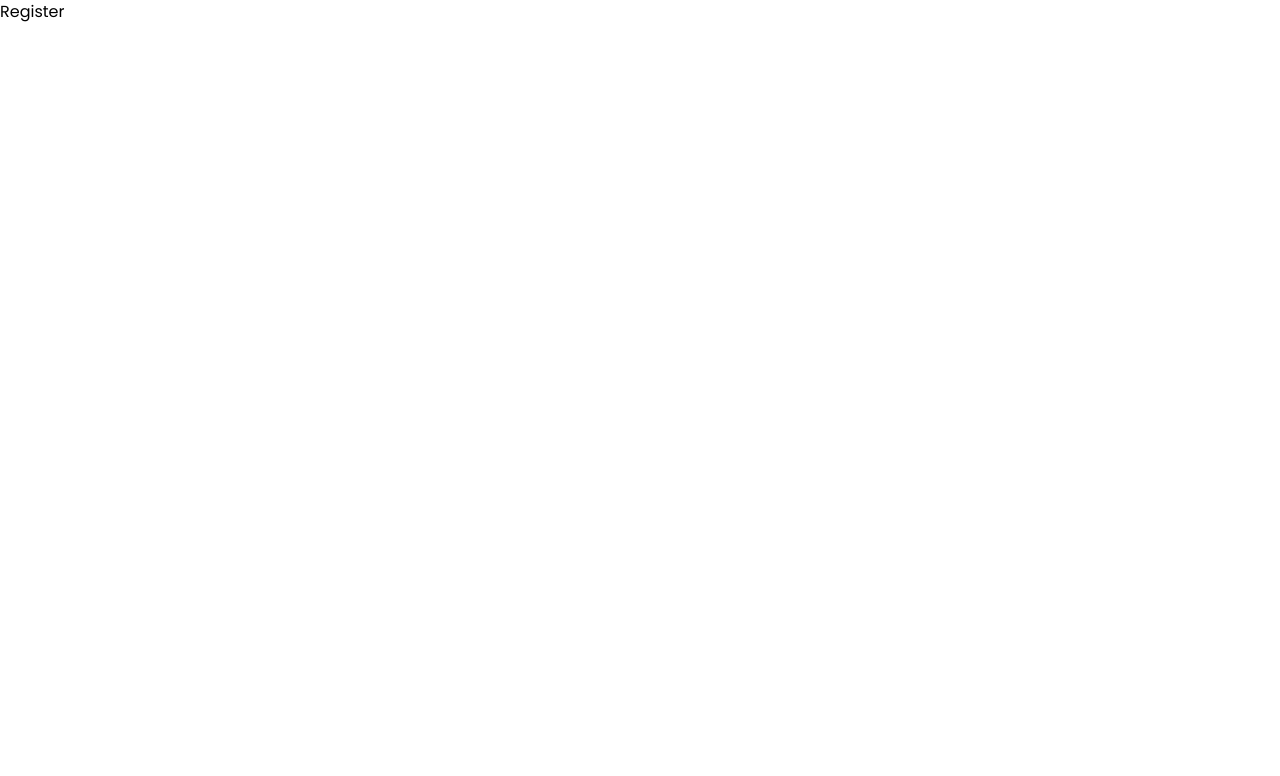
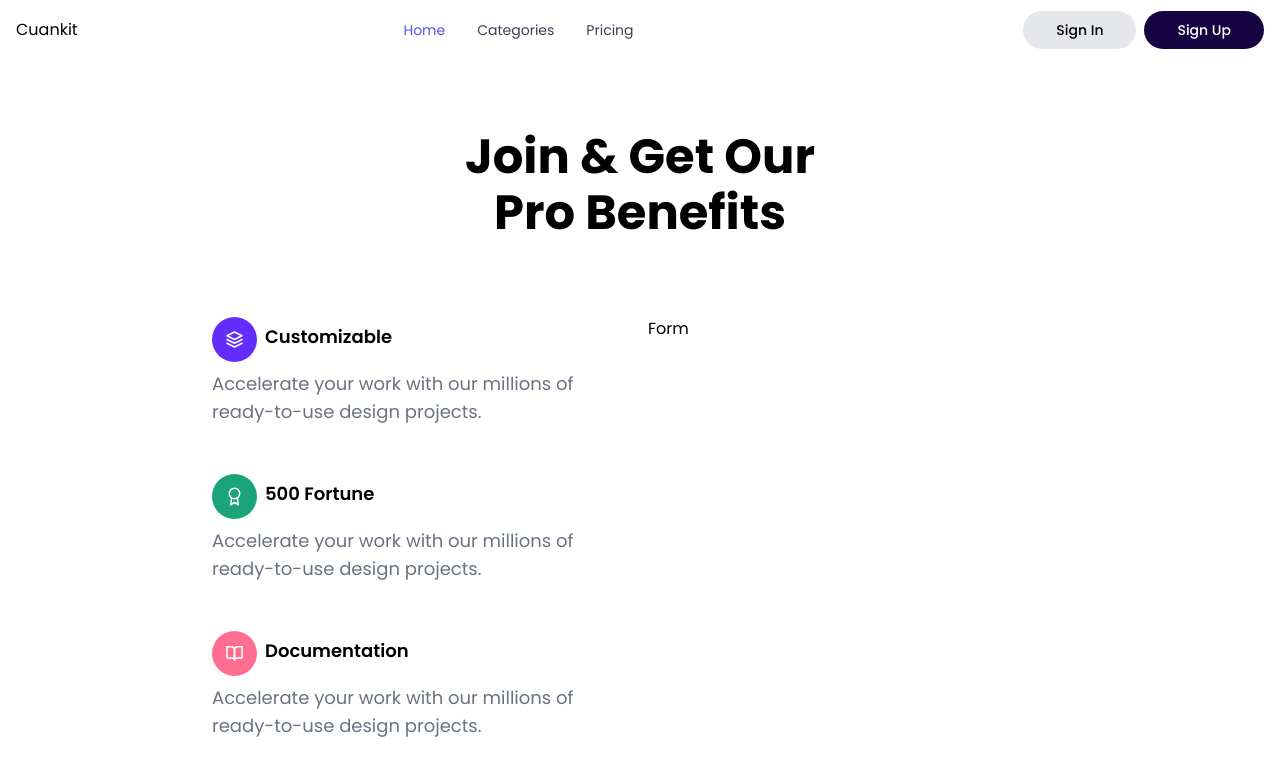
Before and after one commit to budiigunawan/cuankit-react, a React (Vite) app: page /register in a window 1280 px wide. Shown: the top 776 px of the page. Built offline with nearby package versions, Linux system fonts and the light colour scheme.

Commit message:
[CUAN-003] add register, register header, and benefits components

```diff
--- /dev/null
+++ b/src/assets/icons/BookIcon.tsx
@@ -0,0 +1,30 @@
+function BookIcon() {
+  return (
+    <svg
+      width='45'
+      height='45'
+      viewBox='0 0 60 60'
+      fill='none'
+      xmlns='http://www.w3.org/2000/svg'
+      className='inline align-middle'
+    >
+      <circle cx='30' cy='30' r='30' fill='#FF6D90' />
+      <path
+        d='M40 21H34C32.9391 21 31.9217 21.4214 31.1716 22.1716C30.4214 22.9217 30 23.9391 30 25V39C30 38.2044 30.3161 37.4413 30.8787 36.8787C31.4413 36.3161 32.2044 36 33 36H40V21Z'
+        stroke='white'
+        stroke-width='2'
+        stroke-linecap='round'
+        stroke-linejoin='round'
+      />
+      <path
+        d='M20 21H26C27.0609 21 28.0783 21.4214 28.8284 22.1716C29.5786 22.9217 30 23.9391 30 25V39C30 38.2044 29.6839 37.4413 29.1213 36.8787C28.5587 36.3161 27.7956 36 27 36H20V21Z'
+        stroke='white'
+        stroke-width='2'
+        stroke-linecap='round'
+        stroke-linejoin='round'
+      />
+    </svg>
+  );
+}
+
+export default BookIcon;
--- /dev/null
+++ b/src/assets/icons/MedalIcon.tsx
@@ -0,0 +1,30 @@
+function MedalIcon() {
+  return (
+    <svg
+      width='45'
+      height='45'
+      viewBox='0 0 60 60'
+      fill='none'
+      xmlns='http://www.w3.org/2000/svg'
+      className='inline align-middle'
+    >
+      <circle cx='30' cy='30' r='30' fill='#1BA37A' />
+      <path
+        d='M30 33C33.866 33 37 29.866 37 26C37 22.134 33.866 19 30 19C26.134 19 23 22.134 23 26C23 29.866 26.134 33 30 33Z'
+        stroke='white'
+        stroke-width='2'
+        stroke-linecap='round'
+        stroke-linejoin='round'
+      />
+      <path
+        d='M26.21 31.89L25 41L30 38L35 41L33.79 31.88'
+        stroke='white'
+        stroke-width='2'
+        stroke-linecap='round'
+        stroke-linejoin='round'
+      />
+    </svg>
+  );
+}
+
+export default MedalIcon;
--- /dev/null
+++ b/src/assets/icons/StackIcon.tsx
@@ -0,0 +1,37 @@
+function StackIcon() {
+  return (
+    <svg
+      width='45'
+      height='45'
+      viewBox='0 0 60 60'
+      fill='none'
+      xmlns='http://www.w3.org/2000/svg'
+      className='inline align-middle'
+    >
+      <circle cx='30' cy='30' r='30' fill='#642DFB' />
+      <path
+        d='M20 35L30 40L40 35'
+        stroke='white'
+        stroke-width='2'
+        stroke-linecap='round'
+        stroke-linejoin='round'
+      />
+      <path
+        d='M20 30L30 35L40 30'
+        stroke='white'
+        stroke-width='2'
+        stroke-linecap='round'
+        stroke-linejoin='round'
+      />
+      <path
+        d='M30 20L20 25L30 30L40 25L30 20Z'
+        stroke='white'
+        stroke-width='2'
+        stroke-linecap='round'
+        stroke-linejoin='round'
+      />
+    </svg>
+  );
+}
+
+export default StackIcon;
--- /dev/null
+++ b/src/assets/icons/index.tsx
@@ -0,0 +1,5 @@
+import StackIcon from './StackIcon';
+import MedalIcon from './MedalIcon';
+import BookIcon from './BookIcon';
+
+export { StackIcon, MedalIcon, BookIcon };
--- /dev/null
+++ b/src/components/register/BenefitCard.tsx
@@ -0,0 +1,41 @@
+import { BookIcon, MedalIcon, StackIcon } from '../../assets/icons';
+
+export interface Benefit {
+  icon: string;
+  title: string;
+  description: string;
+}
+
+type BenefitCardProps = {
+  benefit: Benefit;
+};
+
+type BenefitIconProps = {
+  icon: string;
+};
+
+function BenefitIcon({ icon }: BenefitIconProps) {
+  if (icon === 'stack') {
+    return <StackIcon />;
+  } else if (icon === 'medal') {
+    return <MedalIcon />;
+  } else {
+    return <BookIcon />;
+  }
+}
+
+function BenefitCard({ benefit }: BenefitCardProps) {
+  const { icon, title, description } = benefit;
+
+  return (
+    <div className='mb-12'>
+      <div className='block mb-2'>
+        <BenefitIcon icon={icon} />
+        <h3 className='inline-block ml-2 text-lg font-semibold'>{title}</h3>
+      </div>
+      <p className='mt-2 text-lg text-gray-500'>{description}</p>
+    </div>
+  );
+}
+
+export default BenefitCard;
--- /dev/null
+++ b/src/components/register/Benefits.tsx
@@ -0,0 +1,40 @@
+import BenefitCard from './BenefitCard';
+
+export interface Benefit {
+  icon: string;
+  title: string;
+  description: string;
+}
+
+const benefitList: Benefit[] = [
+  {
+    icon: 'stack',
+    title: 'Customizable',
+    description:
+      'Accelerate your work with our millions of ready-to-use design projects.',
+  },
+  {
+    icon: 'medal',
+    title: '500 Fortune',
+    description:
+      'Accelerate your work with our millions of ready-to-use design projects.',
+  },
+  {
+    icon: 'book',
+    title: 'Documentation',
+    description:
+      'Accelerate your work with our millions of ready-to-use design projects.',
+  },
+];
+
+function Benefits() {
+  return (
+    <div className='mx-auto md:mx-0'>
+      {benefitList.map((benefit, idx) => (
+        <BenefitCard key={idx} benefit={benefit} />
+      ))}
+    </div>
+  );
+}
+
+export default Benefits;
--- /dev/null
+++ b/src/components/register/RegisterHeader.tsx
@@ -0,0 +1,12 @@
+function RegisterHeader() {
+  return (
+    <div className='w-full p-5 mx-auto md:max-w-4xl'>
+      <h2 className='mb-10 text-5xl font-bold text-center'>
+        <span className='block lg:mb-2'>Join & Get Our</span>
+        <span className='block'>Pro Benefits</span>
+      </h2>
+    </div>
+  );
+}
+
+export default RegisterHeader;
--- a/src/pages/authentication/Register.tsx
+++ b/src/pages/authentication/Register.tsx
@@ -1,5 +1,25 @@
+import PageLayout from '../../components/layout/PageLayout';
+import Benefits from '../../components/register/Benefits';
+import RegisterHeader from '../../components/register/RegisterHeader';
+
 function Register() {
-  return <div>Register</div>;
+  return (
+    <PageLayout>
+      <div className='relative overflow-hidden bg-white'>
+        <div className='mx-auto'>
+          <div className='flex flex-col items-center w-full min-h-screen pt-6 sm:justify-center sm:pt-0'>
+            <RegisterHeader />
+            <div className='w-full p-5 mx-auto md:max-w-4xl'>
+              <div className='grid grid-cols-1 gap-4 md:grid-cols-2'>
+                <Benefits />
+                <div>Form</div>
+              </div>
+            </div>
+          </div>
+        </div>
+      </div>
+    </PageLayout>
+  );
 }
 
 export default Register;
```
